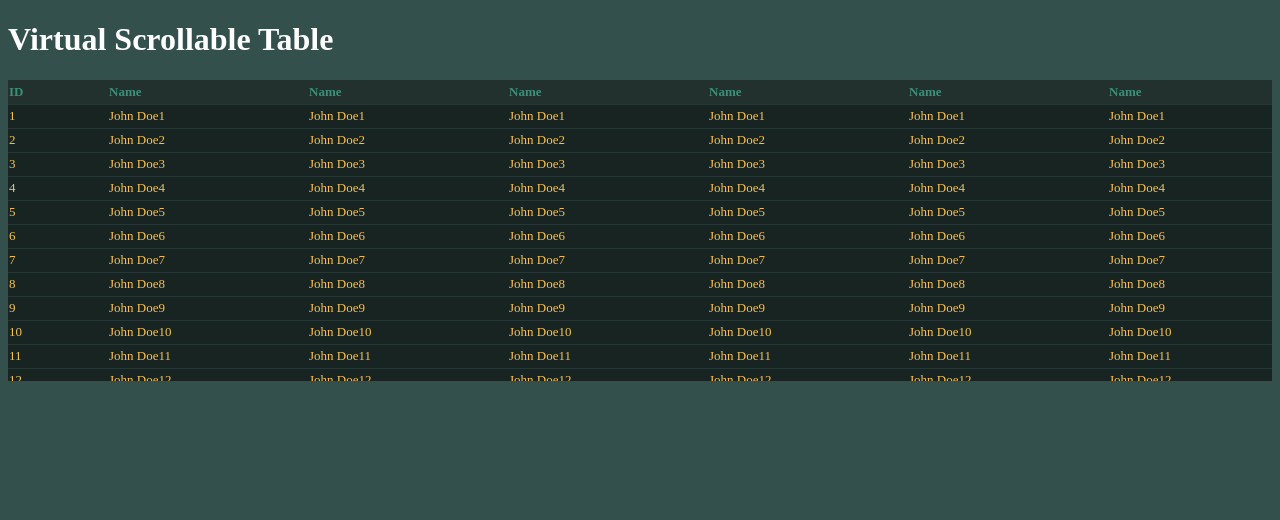
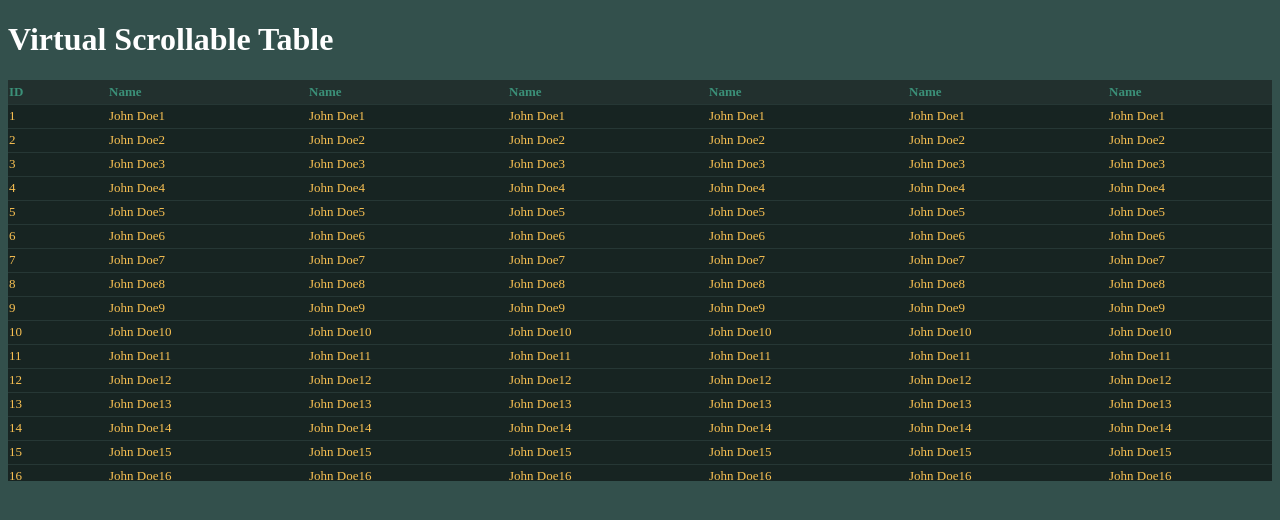
Before and after one commit to chenhui996/table-demo, a React (Create React App) app: page / in a window 1280 px wide. Shown: the top 520 px of the page. Built offline with nearby package versions, Linux system fonts and the light colour scheme.

Commit message:
feat: iteration

```diff
--- a/src/App.tsx
+++ b/src/App.tsx
@@ -42,16 +42,16 @@ const columns: Column[] = [
   { dataIndex: 'name3', title: 'Name', textAlign: 'left', width: 200 },
   { dataIndex: 'name4', title: 'Name', textAlign: 'left', width: 200 },
   { dataIndex: 'name5', title: 'Name', textAlign: 'left', width: 200 },
-  { dataIndex: 'age', title: 'Age', textAlign: 'left', width: 200 },
+  { dataIndex: 'age', title: 'Age', textAlign: 'left' },
   { dataIndex: 'name6', title: 'Name', textAlign: 'left', width: 200 },
   { dataIndex: 'name7', title: 'Name', textAlign: 'left', width: 200 },
   { dataIndex: 'name8', title: 'Name', textAlign: 'left', width: 200 },
   { dataIndex: 'name9', title: 'Name', textAlign: 'left', width: 200 },
-  // { dataIndex: 'name10', title: 'Name', textAlign: 'left', width: 200 },
-  // { dataIndex: 'name11', title: 'Name', textAlign: 'left', width: 200 },
-  // { dataIndex: 'name12', title: 'Name', textAlign: 'left', width: 200 },
-  // { dataIndex: 'name13', title: 'Name', textAlign: 'left', width: 200 },
-  // { dataIndex: 'name14', title: 'Name', textAlign: 'left', width: 200 },
+  { dataIndex: 'name10', title: 'Name', textAlign: 'left', width: 200 },
+  { dataIndex: 'name11', title: 'Name', textAlign: 'left', width: 200 },
+  { dataIndex: 'name12', title: 'Name', textAlign: 'left', width: 200 },
+  { dataIndex: 'name13', title: 'Name', textAlign: 'left', width: 200 },
+  { dataIndex: 'name14', title: 'Name', textAlign: 'left', width: 200 },
   // { dataIndex: 'age', title: 'Age2', textAlign: 'left', width: 200 },
   // { dataIndex: 'name15', title: 'Name', textAlign: 'left', width: 200 },
   // { dataIndex: 'name16', title: 'Name', textAlign: 'left', width: 200 },
@@ -65,30 +65,27 @@ const columns: Column[] = [
 
 const App: React.FC = () => {
   const [data, setData] = useState<DataItem[]>(mockData);
+  const [updateKey, setUpdateKey] = useState<number | string | null>(null);
 
-  const getRowClassName = (rowData: DataItem) => {
-    return cn('table-row', {
-      // 'row-red': rowData.age % 2 === 1,
-      // 'row-green': rowData.age % 2 === 0
-    });
-  };
-
-  // setTimeout(() => {
-  //   const newData = [...data].concat([{
-  //     id: data.length + 1,
-  //     name: 'Jane Smith',
-  //     age: '40'
-  //   }]);
-
-  //   console.log('newData', newData);
-
-  //   setData(newData)
-  // }, 20);
+  setTimeout(() => {
+    const radomIndex = Math.floor(Math.random() * (50 - 1) + 1) + 50;
+    const newData = [...data];
+    newData[radomIndex].age = Math.floor(Math.random() * 100);
+    setUpdateKey(radomIndex + 1);
+    setData(newData);
+  }, 30);
 
   return (
     <div>
       <h1 style={{ color: '#fff' }}>Virtual Scrollable Table</h1>
-      <VirtualTable data={data} height={300} columns={columns} rowClassName={getRowClassName} />
+      <VirtualTable
+        rowKey='id'
+        data={data}
+        columns={columns}
+        height={400}
+        updateKey={updateKey}
+        animationOpen={false}
+      />
     </div>
   );
 };
--- a/src/component/VirtualTable.tsx
+++ b/src/component/VirtualTable.tsx
@@ -1,11 +1,5 @@
 import React, { useState, useEffect, useRef } from 'react';
-
-interface RowData {
-    id: number;
-    name: string;
-    age: number;
-    // 其他列数据
-}
+import cn from 'classnames';
 
 export interface Column {
     dataIndex: string;
@@ -18,10 +12,13 @@ export interface Column {
 
 interface TableProps {
     columns: Column[];
-    data: RowData[];
+    data: any[];
     rowHeight?: number;
     height?: number;
-    rowClassName?: (rowData: RowData, index?: number) => string;
+    rowClassName?: (rowData: any, index?: number) => string;
+    updateKey?: number | string | null;
+    rowKey: string;
+    animationOpen?: boolean;
 }
 
 // columns width
@@ -64,7 +61,10 @@ const VirtualTable: React.FC<TableProps> = (props) => {
         data,
         rowHeight = 24,
         height = 300,
-        rowClassName
+        rowClassName,
+        updateKey,
+        rowKey,
+        animationOpen = false
     } = props;
 
     // ---------------------------------------------------------
@@ -91,6 +91,11 @@ const VirtualTable: React.FC<TableProps> = (props) => {
         setVisibleData(data.slice(index, index + visibleRows));
     };
 
+    const updateRowClassNames = (row: any, index: number, key: string | number | null | undefined) => {
+        console.log('in');
+        return cn(rowClassName ? rowClassName(row, index) : '', {})
+    }
+
     // init ---------------------------------------------------
 
     const initData = () => {
@@ -108,13 +113,41 @@ const VirtualTable: React.FC<TableProps> = (props) => {
     // useEffect ----------------------------------------------
 
     useEffect(() => {
+        console.log('in');
+
         initData(); // init visible data
         initWidth(); // init columns width
     }, [])
 
     useEffect(() => {
         setTotalHeight(Math.ceil(data.length * rowHeight))
-    }, [data, rowHeight])
+    }, [data.length, rowHeight])
+
+    useEffect(() => {
+        if (animationOpen && updateKey) {
+            const tableKeyArr = document.querySelectorAll('.table-body-container .table-body tbody tr');
+
+            tableKeyArr.forEach((item) => {
+                if (item.getAttribute('data-key') === updateKey.toString()) {
+                    const calssList = item.classList.value.split(' ');
+
+                    if (calssList.includes('gradient-switch-true')) {
+                        item.classList.remove('gradient-switch-true');
+                        item.classList.add('gradient-switch-false');
+                    } else if (calssList.includes('gradient-switch-false')) {
+                        item.classList.remove('gradient-switch-false');
+                        item.classList.add('gradient-switch-true');
+                    } else {
+                        item.classList.add('gradient-switch-true');
+                    }
+                }
+            });
+        }
+    }, [updateKey])
+
+    useEffect(() => {
+        console.log('visibleData', visibleData);
+    }, [visibleData])
 
     // ---------------------------------------------------------
 
@@ -147,14 +180,14 @@ const VirtualTable: React.FC<TableProps> = (props) => {
                         <table className="table-body" style={{ paddingTop: startIndex * rowHeight || 0 }}>
                             <tbody>
                                 {visibleData.map((row, index) => (
-                                    <tr key={row.id} style={{ height: rowHeight }} className={rowClassName ? rowClassName(row, index) : ''}>
+                                    <tr key={row[rowKey]} data-key={row[rowKey]} style={{ height: rowHeight }} className={updateRowClassNames(row, index, updateKey)}>
                                         {adjustedColumns.map((column, index) => (
                                             <td key={index} style={{ width: column.width, minWidth: column.width }}>
                                                 <div style={{
                                                     width: column.width,
                                                     textAlign: column.textAlign || 'left',
                                                 }}>
-                                                    {row[column.dataIndex as keyof RowData]}
+                                                    {row[column.dataIndex as keyof any]}
                                                 </div>
                                             </td>
                                         ))}
--- a/src/index.scss
+++ b/src/index.scss
@@ -31,12 +31,41 @@ body {
         table {
             tbody {
                 tr {
+                    background-color: #172422;
+
                     td {
-                        background-color: #172422;
                         border-bottom: 1px solid #263735;
+                    }
+
+                    &.gradient-switch-true {
+                        animation: frc-table-row-normal-true 3s 1;
+                    }
+
+                    &.gradient-switch-false {
+                        animation: frc-table-row-normal-false 3s 1;
                     }
                 }
             }
         }
     }
 }
+
+@keyframes frc-table-row-normal-true {
+    0% {
+        background-color: rgba(116, 76, 33, 1);
+    }
+
+    100% {
+        background-color: transparent;
+    }
+}
+
+@keyframes frc-table-row-normal-false {
+    0% {
+      background-color: rgba(116, 76, 33, 1);
+    }
+
+    100% {
+      background-color: transparent;
+    }
+  }
```
